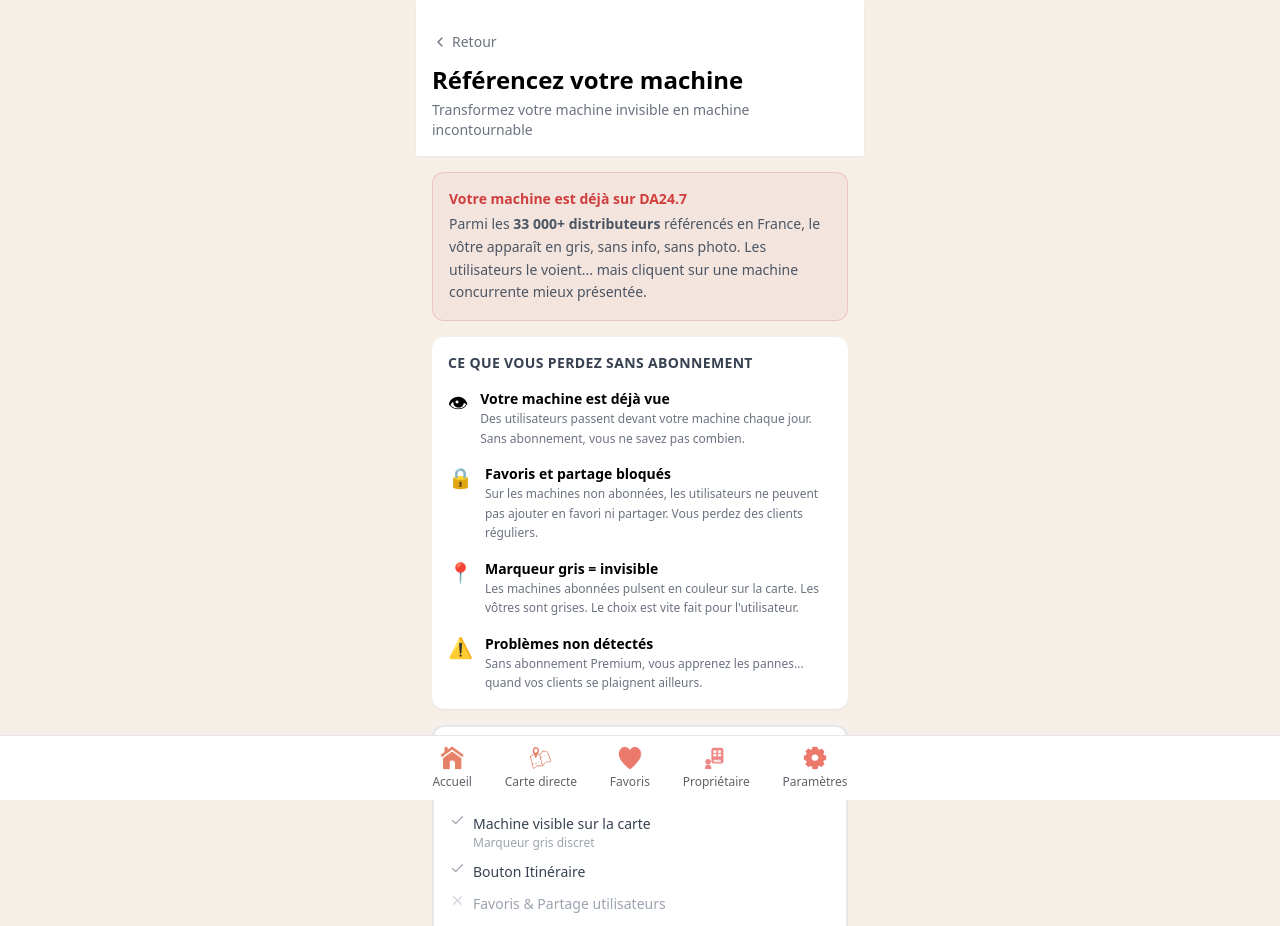
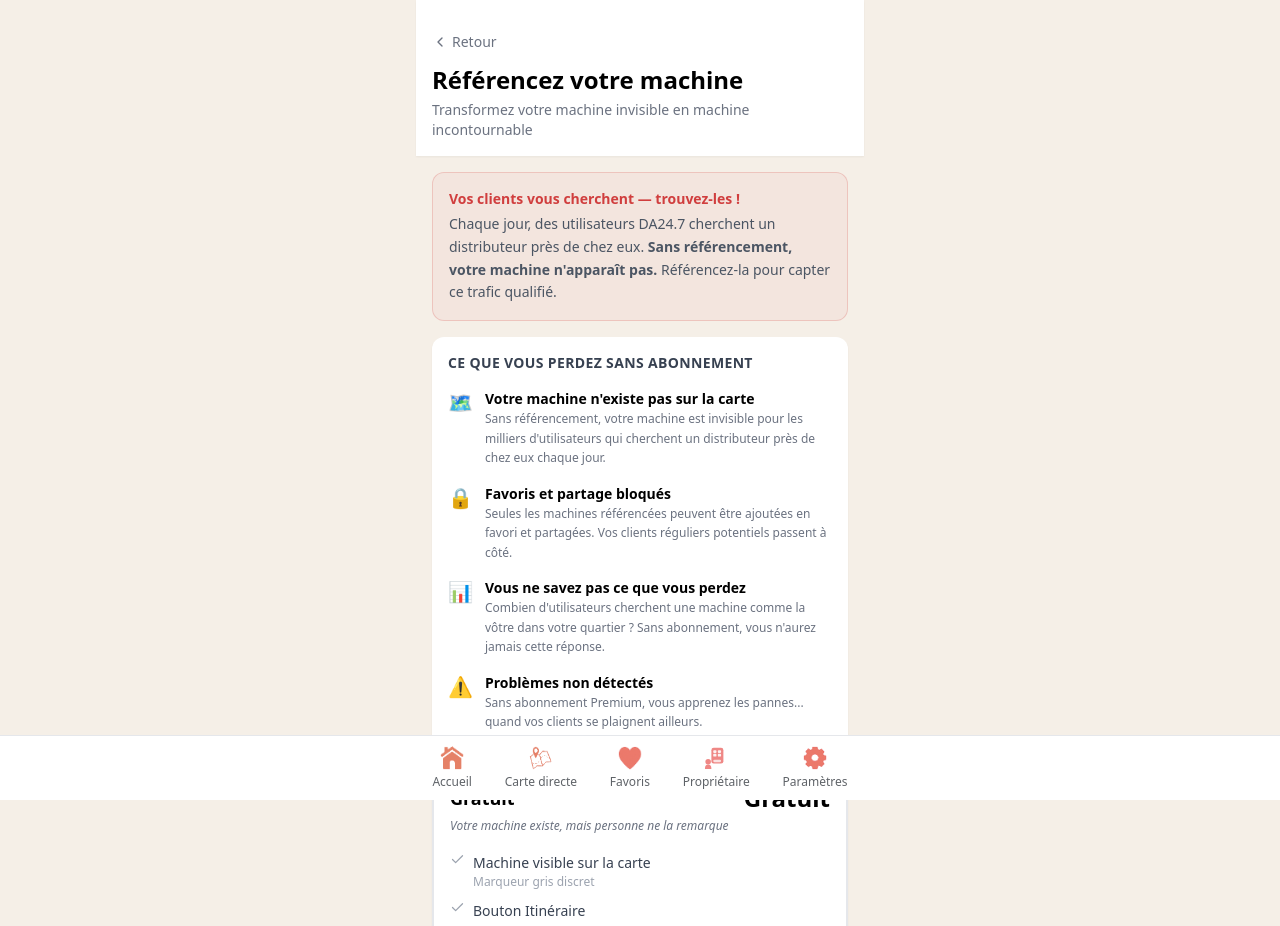
Before and after one commit to distriauto247-cyber/da24-7, a React (Vite) app: page /owner/subscription in a window 1280 px wide. Shown: the top 926 px of the page. Built offline with nearby package versions, Linux system fonts and the light colour scheme; no server answers.

Commit message:
Page abonnement - arguments reformulés sans marqueurs gris

```diff
--- a/src/pages/OwnerSubscription.jsx
+++ b/src/pages/OwnerSubscription.jsx
@@ -13,7 +13,7 @@
       { label: 'Machine visible sur la carte', included: true, note: 'Marqueur gris discret' },
       { label: 'Bouton Itinéraire', included: true },
       { label: 'Favoris & Partage utilisateurs', included: false },
-      { label: 'Marqueur coloré pulsant', included: false },
+      { label: 'Marqueur coloré et identifiable', included: false },
       { label: 'Statistiques de vues', included: false },
       { label: 'Photos, horaires, description', included: false },
       { label: 'Alertes problèmes consommateurs', included: false },
@@ -31,7 +31,7 @@
       { label: 'Machine visible sur la carte', included: true },
       { label: 'Bouton Itinéraire', included: true },
       { label: 'Favoris & Partage utilisateurs', included: true, note: 'Vos clients peuvent sauvegarder' },
-      { label: 'Marqueur coloré pulsant', included: true, note: 'Se démarque sur la carte' },
+      { label: 'Machine visible sur la carte', included: true, note: 'Icône colorée avec votre catégorie' },
       { label: 'Statistiques complètes', included: true, note: 'Vues, itinéraires, favoris, partages' },
       { label: 'Photos, horaires, description', included: true },
       { label: 'Alertes problèmes consommateurs', included: false },
@@ -49,7 +49,7 @@
       { label: 'Machine visible sur la carte', included: true },
       { label: 'Bouton Itinéraire', included: true },
       { label: 'Favoris & Partage utilisateurs', included: true },
-      { label: 'Marqueur coloré pulsant', included: true },
+      { label: 'Marqueur coloré et identifiable', included: true },
       { label: 'Statistiques complètes', included: true },
       { label: 'Photos, horaires, description', included: true },
       { label: 'Alertes problèmes consommateurs', included: true, note: 'Panne, CB, produit non reçu...' },
@@ -59,9 +59,9 @@
 ]
 
 const ARGUMENTS = [
-  { icon: '👁', title: 'Votre machine est déjà vue', desc: 'Des utilisateurs passent devant votre machine chaque jour. Sans abonnement, vous ne savez pas combien.' },
-  { icon: '🔒', title: 'Favoris et partage bloqués', desc: 'Sur les machines non abonnées, les utilisateurs ne peuvent pas ajouter en favori ni partager. Vous perdez des clients réguliers.' },
-  { icon: '📍', title: 'Marqueur gris = invisible', desc: 'Les machines abonnées pulsent en couleur sur la carte. Les vôtres sont grises. Le choix est vite fait pour l\'utilisateur.' },
+  { icon: '🗺️', title: 'Votre machine n\'existe pas sur la carte', desc: 'Sans référencement, votre machine est invisible pour les milliers d\'utilisateurs qui cherchent un distributeur près de chez eux chaque jour.' },
+  { icon: '🔒', title: 'Favoris et partage bloqués', desc: 'Seules les machines référencées peuvent être ajoutées en favori et partagées. Vos clients réguliers potentiels passent à côté.' },
+  { icon: '📊', title: 'Vous ne savez pas ce que vous perdez', desc: 'Combien d\'utilisateurs cherchent une machine comme la vôtre dans votre quartier ? Sans abonnement, vous n\'aurez jamais cette réponse.' },
   { icon: '⚠️', title: 'Problèmes non détectés', desc: 'Sans abonnement Premium, vous apprenez les pannes... quand vos clients se plaignent ailleurs.' },
 ]
 
@@ -91,9 +91,9 @@
 
         {/* Accroche choc */}
         <div className="bg-primary/5 border border-primary/20 rounded-xl p-4">
-          <p className="text-sm font-bold text-primary mb-1">Votre machine est déjà sur DA24.7</p>
+          <p className="text-sm font-bold text-primary mb-1">Vos clients vous cherchent — trouvez-les !</p>
           <p className="text-sm text-gray-600 leading-relaxed">
-            Parmi les <strong>33 000+ distributeurs</strong> référencés en France, le vôtre apparaît en gris, sans info, sans photo. Les utilisateurs le voient... mais cliquent sur une machine concurrente mieux présentée.
+            Chaque jour, des utilisateurs DA24.7 cherchent un distributeur près de chez eux. <strong>Sans référencement, votre machine n'apparaît pas.</strong> Référencez-la pour capter ce trafic qualifié.
           </p>
         </div>
 
```
